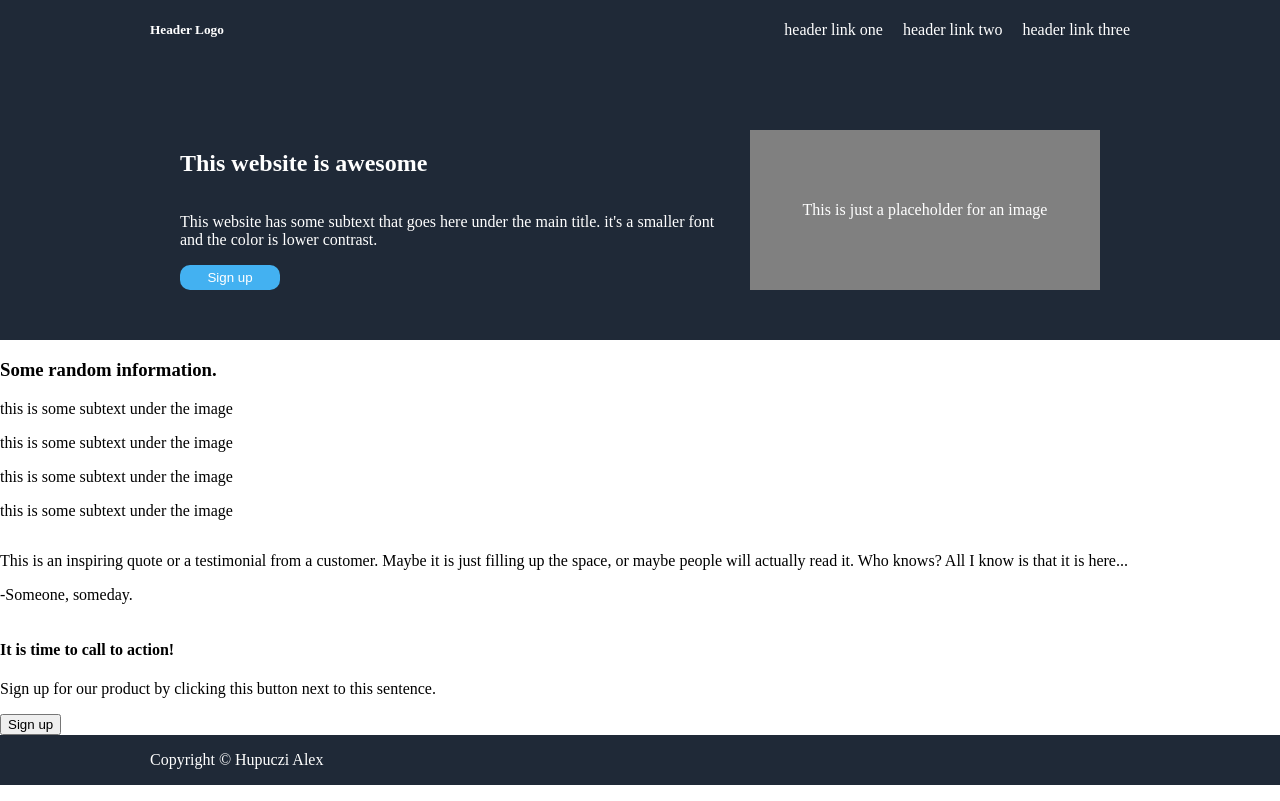
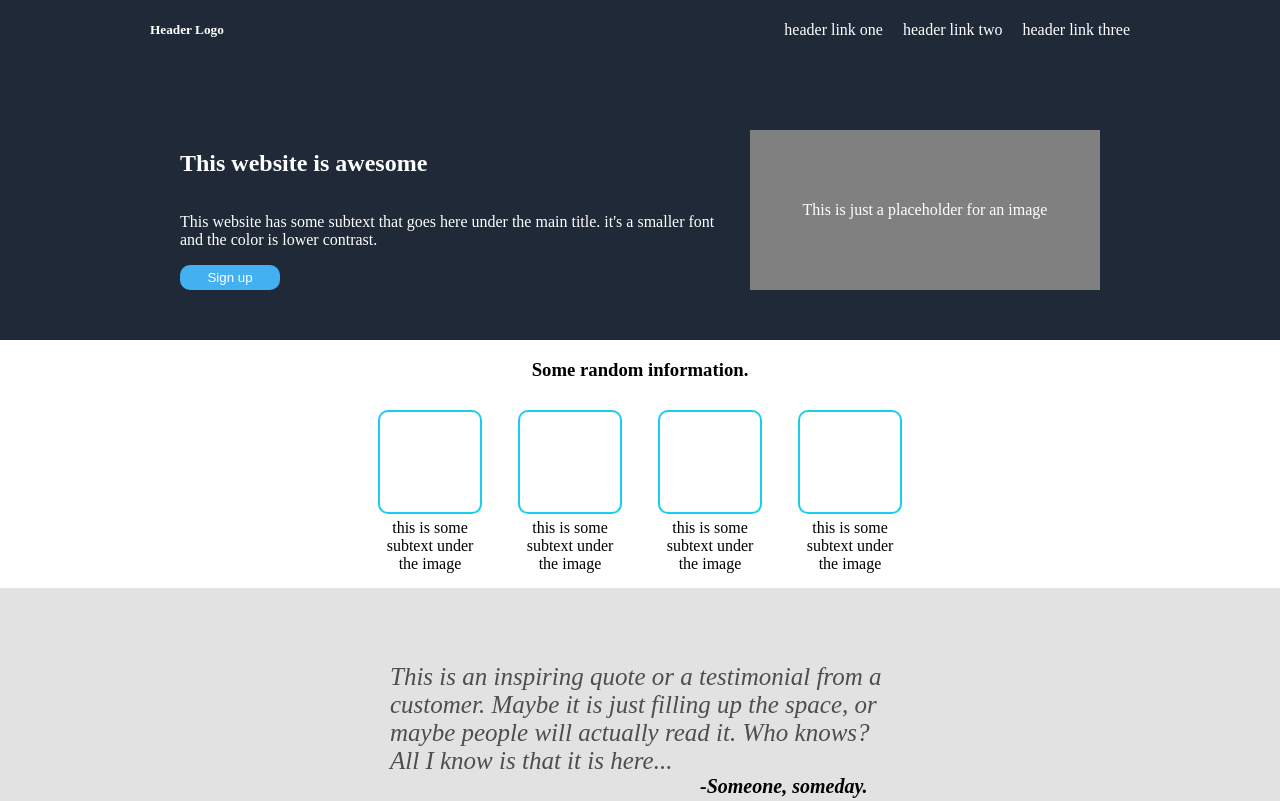
Before and after one commit to hupalex/landing-page, a plain HTML site: page index.html in a window 1280 px wide. Shown: the top 801 px of the page. Drawn offline with Linux system fonts and the light colour scheme.

Commit message:
Do some bugfixes regarding third container

```diff
--- a/index.html
+++ b/index.html
@@ -32,15 +32,19 @@
         <h3>Some random information.</h3>
         <div class="info-images">
             <div class="info-image">
+                <div class="img-border"></div>
                 <p>this is some subtext under the image</p>
             </div>
             <div class="info-image">
+                <div class="img-border"></div>
                 <p>this is some subtext under the image</p>
             </div>
             <div class="info-image">
+                <div class="img-border"></div>
                 <p>this is some subtext under the image</p>
             </div>
             <div class="info-image">
+                <div class="img-border"></div>
                 <p>this is some subtext under the image</p>
             </div>
         </div>
@@ -48,7 +52,7 @@
     <!-- This is the third container of the page-->
     <div class="quote-container">
         <p>This is an inspiring quote or a testimonial from a customer. Maybe it is just filling up the space, or maybe people will actually read it. Who knows? All I know is that it is here...</p>
-        <p>-Someone, someday.</p>
+        <p class="someone">-Someone, someday.</p>
     </div>
     <!-- This is the fourth container of the page-->
     <div class="call-to-action-container">
--- a/style.css
+++ b/style.css
@@ -3,6 +3,7 @@ body{
     flex-direction: column;
     margin: 0;
 }
+
 
 header, footer{
     display: flex;
@@ -24,6 +25,8 @@ header a{
     display: flex;
     gap: 20px;
 }
+
+/*First container design elements*/
 
 .first-container{
     display: flex;
@@ -54,7 +57,6 @@ header a{
     padding: 5px;
 }
 
-
 .image-placeholder{
     display: flex;
     flex:1;
@@ -66,3 +68,67 @@ header a{
     min-width: 200px;
 
 }
+/*Second container design elements*/
+
+.second-container{
+    display: flex;
+    flex-direction: column;
+    justify-content: center;
+    align-items: center;
+}
+
+
+.img-border{
+    border: 2px solid rgb(25, 205, 236);
+    height: 100px;
+    width: 100px;
+    border-radius: 10px;
+    margin: auto;
+}
+
+.info-images{
+    display: flex;
+    justify-content: center;
+    margin: 10px;
+
+}
+
+.info-image p{
+    max-width: 100px;
+    text-align: center;
+    margin: 5px 20px;
+
+}
+
+h3{
+    text-align: center;
+}
+
+/*Third container design elements*/
+
+.quote-container{
+    display: flex;
+    background-color: rgb(226, 226, 226);
+    flex-direction: column;
+    justify-content: center;
+    align-items: center;
+    padding: 50px 0;
+}
+.quote-container p{
+    font-size: 25px;
+    font-style: italic;
+    max-width: 500px;
+    min-width: 450px;
+    color: rgb(78, 78, 78);
+    margin-bottom: 0;
+    flex-wrap: wrap;
+}
+
+.quote-container .someone{
+    color: black;
+    display: flex;
+    margin-left: 570px;
+    margin-top: 0;
+    font-size: 20px;
+    font-weight: bold;
+}
```
